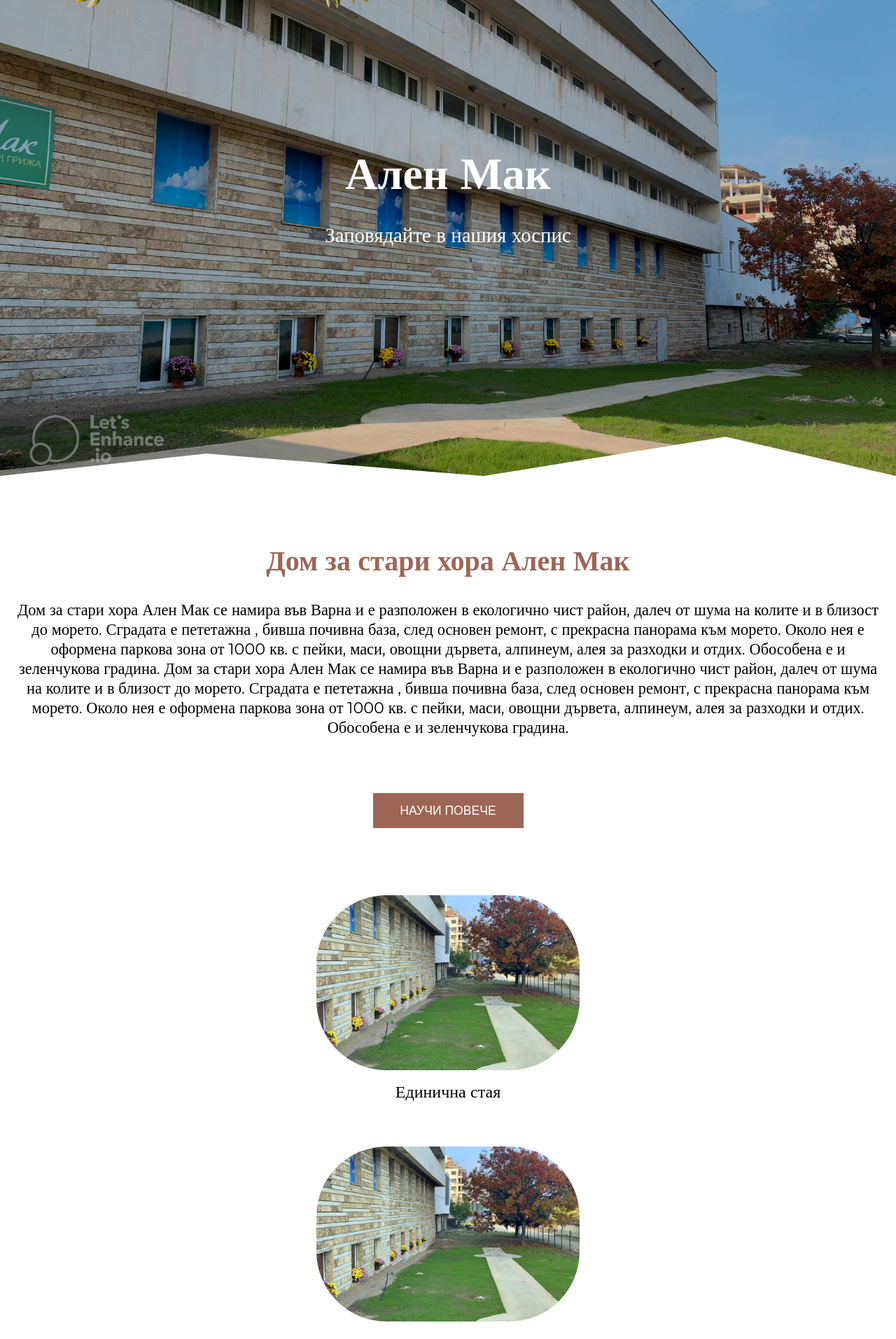
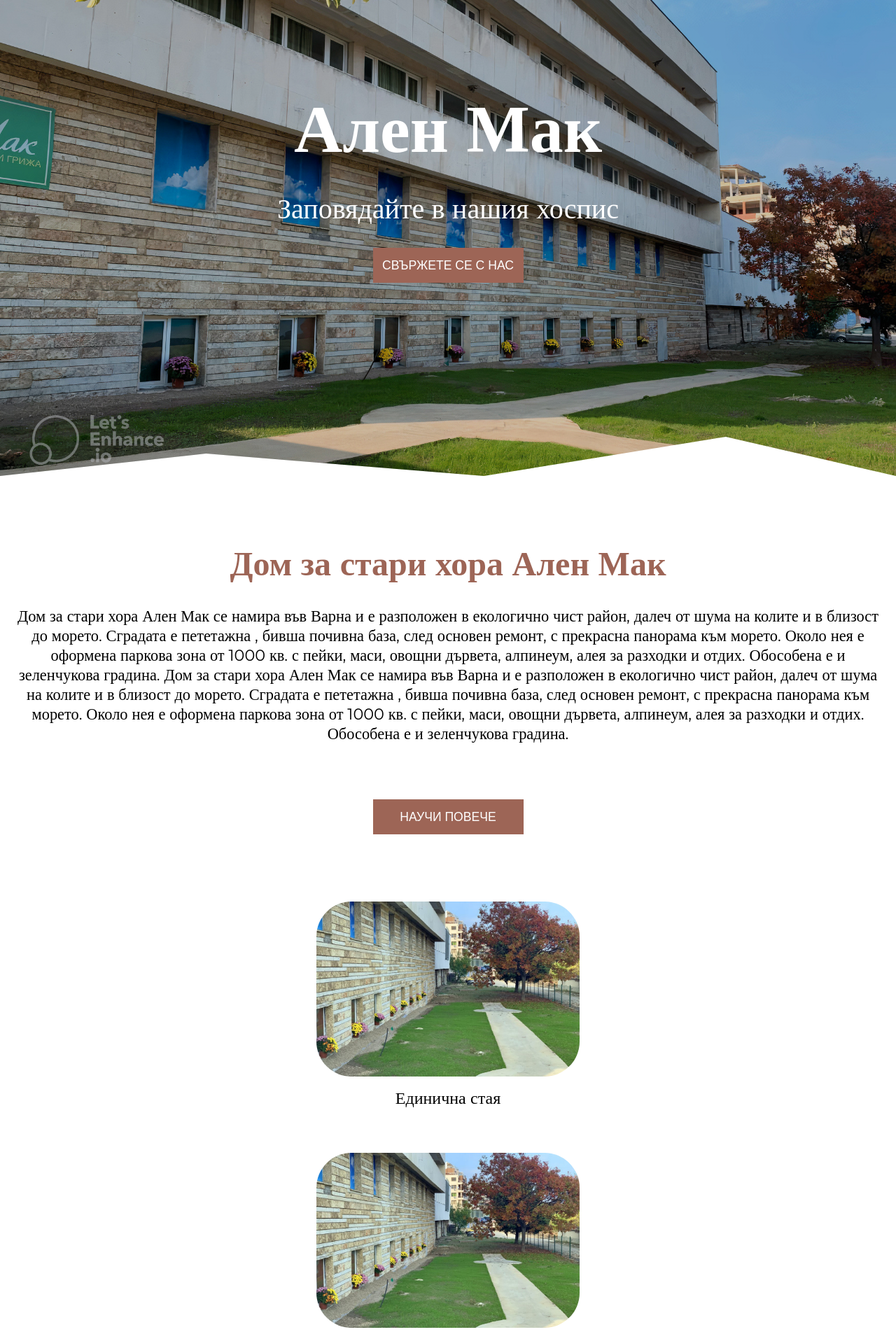
Before and after one commit to BlagovestT/alen-mak, a React (Create React App) app: page / in a window 1280 px wide. Shown: the part 120-2033 px from the top of the page at 70% size. Built offline with nearby package versions, Linux system fonts and the light colour scheme.

Commit message:
Fixed bugs added few things

```diff
--- a/src/components/Accommodation/Accommodation.js
+++ b/src/components/Accommodation/Accommodation.js
@@ -2,6 +2,8 @@
 import Room from './Room';
 
 import './Accommodation.css';
+
+import homeAbout from '../../assets/home-about.jpg';
 
 const Accommodation = () => {
   return (
@@ -26,6 +28,7 @@
             'Телевизор',
             'Собствен санитарен възел',
           ]}
+          images={[homeAbout, homeAbout, homeAbout, homeAbout]}
         />
 
         {/* Double Room */}
@@ -38,6 +41,7 @@
             'Телевизор',
             'Собствен санитарен възел',
           ]}
+          images={[homeAbout, homeAbout, homeAbout, homeAbout]}
           align='reverse'
         />
 
@@ -51,6 +55,7 @@
             'Телевизор',
             'Собствен санитарен възел',
           ]}
+          images={[homeAbout, homeAbout, homeAbout]}
         />
       </div>
     </div>
--- a/src/components/Accommodation/Room.js
+++ b/src/components/Accommodation/Room.js
@@ -12,7 +12,13 @@
 
 import './Room.css';
 
-const Room = ({ title = '', location = '', contains = [], align = '' }) => {
+const Room = ({
+  title = '',
+  location = '',
+  contains = [],
+  images = [],
+  align = '',
+}) => {
   // Check if reversed
   if (align === 'reverse') {
     return (
@@ -45,17 +51,11 @@
             slidesPerView={1}
             loop
           >
-            <SwiperSlide className='room-slide'>
-              <img src={homeAbout} alt='' />
-            </SwiperSlide>
-
-            <SwiperSlide className='room-slide'>
-              <img src={homeAbout} alt='' />
-            </SwiperSlide>
-
-            <SwiperSlide className='room-slide'>
-              <img src={homeAbout} alt='' />
-            </SwiperSlide>
+            {images.map((image) => (
+              <SwiperSlide className='room-slide'>
+                <img src={image} alt='' />
+              </SwiperSlide>
+            ))}
           </Swiper>
         </div>
       </div>
@@ -75,17 +75,11 @@
             slidesPerView={1}
             loop
           >
-            <SwiperSlide className='room-slide'>
-              <img src={homeAbout} alt='' />
-            </SwiperSlide>
-
-            <SwiperSlide className='room-slide'>
-              <img src={homeAbout} alt='' />
-            </SwiperSlide>
-
-            <SwiperSlide className='room-slide'>
-              <img src={homeAbout} alt='' />
-            </SwiperSlide>
+            {images.map((image) => (
+              <SwiperSlide className='room-slide'>
+                <img src={image} alt='' />
+              </SwiperSlide>
+            ))}
           </Swiper>
         </div>
         {/* Room Content */}
--- a/src/components/Home/HeroImage.css
+++ b/src/components/Home/HeroImage.css
@@ -28,12 +28,22 @@
 }
 
 .hero .hero-cont h2 {
-    font-size: 4rem;
+    font-size: 6rem;
     margin-bottom: 2rem;
     color: #fff;
 }
 
 .hero .hero-cont p {
-    font-size: 1.8rem;
+    font-size: 2.5rem;
     color: #fff;
 }
+
+.hero .hero-cont a .btn {
+    margin: 2rem 0;
+}
+
+.hero .hero-cont a .btn:hover {
+    color: #fff !important;
+    background-color: var(--clay);
+    transform: translateY(-5px);
+}
--- a/src/components/Home/HeroImage.js
+++ b/src/components/Home/HeroImage.js
@@ -1,13 +1,18 @@
-import React from "react";
+import React from 'react';
+import { Link } from 'react-router-dom';
+import { scrollTop } from '../../utils/scrollTop';
 
-import "./HeroImage.css";
+import './HeroImage.css';
 
 const HeroImage = () => {
   return (
-    <div className="hero">
-      <div className="hero-cont">
+    <div className='hero'>
+      <div className='hero-cont'>
         <h2>Ален Мак</h2>
         <p>Заповядайте в нашия хоспис</p>
+        <Link to='/contact' onClick={scrollTop}>
+          <button className='btn'>Свържете се с нас</button>
+        </Link>
       </div>
     </div>
   );
--- a/src/components/Home/HomeAbout.css
+++ b/src/components/Home/HomeAbout.css
@@ -17,8 +17,9 @@
 }
 
 .home-about .home-about-cont h2 {
-    font-size: 2.5rem;
+    font-size: 3rem;
     color: #9d6556;
+    font-weight: 600;
 }
 
 .home-about .home-about-cont p {
@@ -86,7 +87,7 @@
 .home-about .home-about-right div img {
     width: auto;
     height: 250px;
-    border-radius: 100px;
+    border-radius: 50px;
 }
 
 .home-about .home-about-right div h4 {
--- a/src/components/Home/HomeAbout.js
+++ b/src/components/Home/HomeAbout.js
@@ -1,5 +1,6 @@
 import React from 'react';
 import { Link } from 'react-router-dom';
+import { scrollTop } from '../../utils/scrollTop';
 
 import homeAbout from '../../assets/home-about.jpg';
 
@@ -27,7 +28,7 @@
         <button className='btn'>Научи повече</button>
       </div>
       <div className='home-about-right'>
-        <Link to='/accommodation'>
+        <Link to='/accommodation' onClick={scrollTop}>
           <div>
             <img src={homeAbout} alt=''></img>
             <h4>Единична стая</h4>
@@ -35,13 +36,13 @@
         </Link>
 
         <div>
-          <Link to='/accommodation'>
+          <Link to='/accommodation' onClick={scrollTop}>
             <img src={homeAbout} alt=''></img>
             <h4>Двойна стая</h4>
           </Link>
         </div>
 
-        <Link to='/accommodation'>
+        <Link to='/accommodation' onClick={scrollTop}>
           <div>
             <img src={homeAbout} alt=''></img>
             <h4>Тройна стая</h4>
--- a/src/components/Navbar.js
+++ b/src/components/Navbar.js
@@ -1,6 +1,7 @@
 import React, { useState, useEffect } from 'react';
 import { Link } from 'react-router-dom';
 import { FaBars, FaTimes } from 'react-icons/fa';
+import { scrollTop } from '../utils/scrollTop';
 
 import './Navbar.css';
 
@@ -40,19 +41,29 @@
 
       <ul className={click ? 'nav-menu active' : 'nav-menu'}>
         <li>
-          <Link to='/'>Начало</Link>
+          <Link to='/' onClick={scrollTop}>
+            Начало
+          </Link>
         </li>
         <li>
-          <Link to='/about'>За Нас</Link>
+          <Link to='/about' onClick={scrollTop}>
+            За Нас
+          </Link>
         </li>
         <li>
-          <Link to='/accommodation'>Настаняване</Link>
+          <Link to='/accommodation' onClick={scrollTop}>
+            Настаняване
+          </Link>
         </li>
         <li>
-          <Link to='/gallery'>Галерия</Link>
+          <Link to='/gallery' onClick={scrollTop}>
+            Галерия
+          </Link>
         </li>
         <li>
-          <Link to='/contact'>Контакти</Link>
+          <Link to='/contact' onClick={scrollTop}>
+            Контакти
+          </Link>
         </li>
       </ul>
 
--- /dev/null
+++ b/src/utils/scrollTop.js
@@ -0,0 +1,3 @@
+export const scrollTop = () => {
+  document.body.scrollTop = document.documentElement.scrollTop = 0;
+};
```
